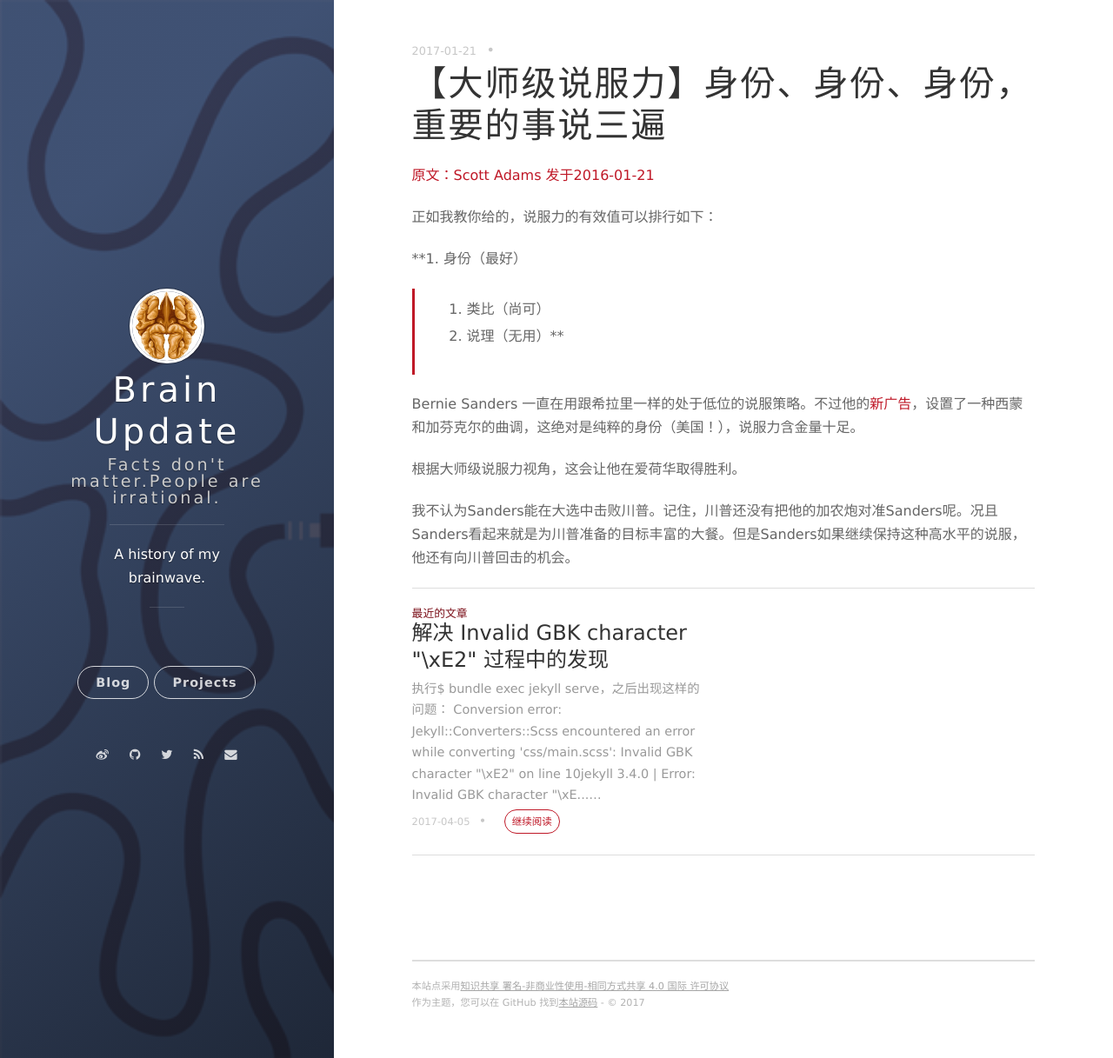
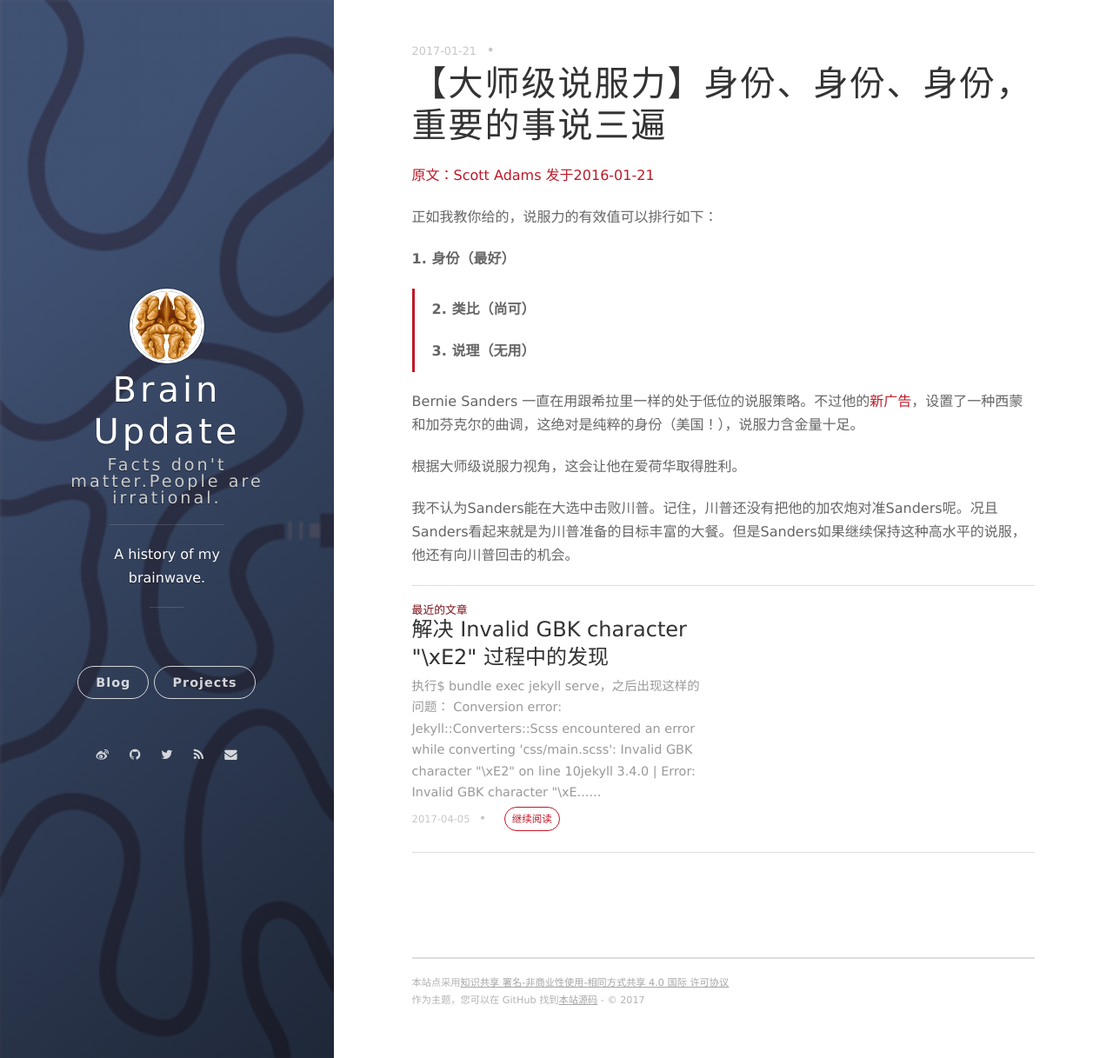
Before and after one commit to iwomen/iwomen.github.io, a Jekyll site: the page built from _posts/2017-07-09-the-ranks-of-persuasion.md, in a window 1280 px wide and 1217 px high. Shown: the whole window at 87% size. Built offline with Jekyll 4.4.1, drawn with Linux system fonts in a browser that asks for light colours; nearby versions of some CDN libraries; our own code applies the rules of GitHub Pages for plain Markdown files; comment, search, counter and statistics services are not loaded.

Commit message:
Update 2017-07-09-the-ranks-of-persuasion.md

```diff
--- a/_posts/2017-07-09-the-ranks-of-persuasion.md
+++ b/_posts/2017-07-09-the-ranks-of-persuasion.md
@@ -8,11 +8,11 @@ date: 2017-01-21
 
 正如我教你给的，说服力的有效值可以排行如下：
 
-**1. 身份（最好）
+**1. 身份（最好）**
 >
-2. 类比（尚可）
+**2. 类比（尚可）**
 >
-3. 说理（无用）**
+**3. 说理（无用）**
 
 Bernie Sanders 一直在用跟希拉里一样的处于低位的说服策略。不过他的[新广告][2]，设置了一种西蒙和加芬克尔的曲调，这绝对是纯粹的身份（美国！），说服力含金量十足。
 
```
